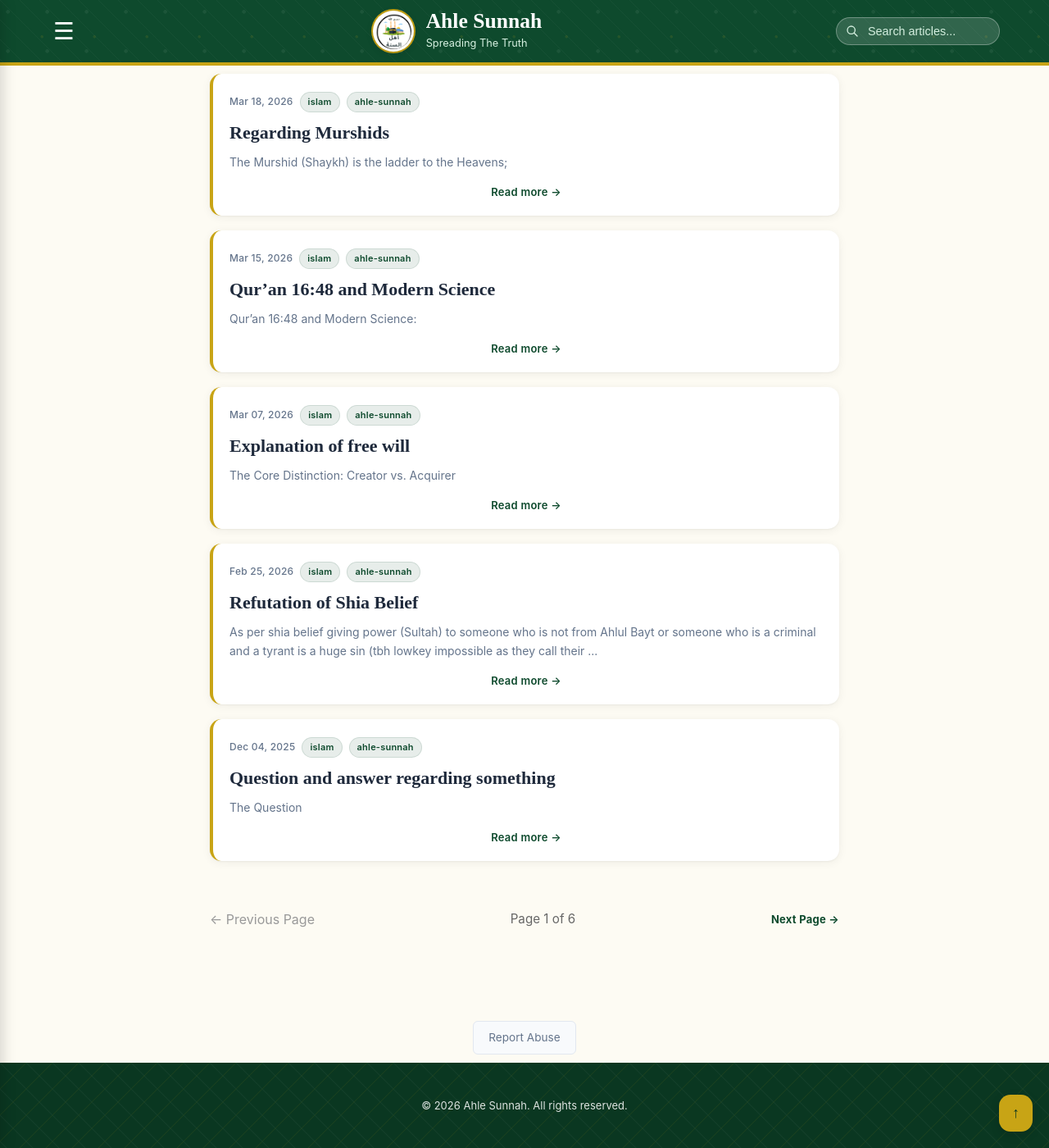
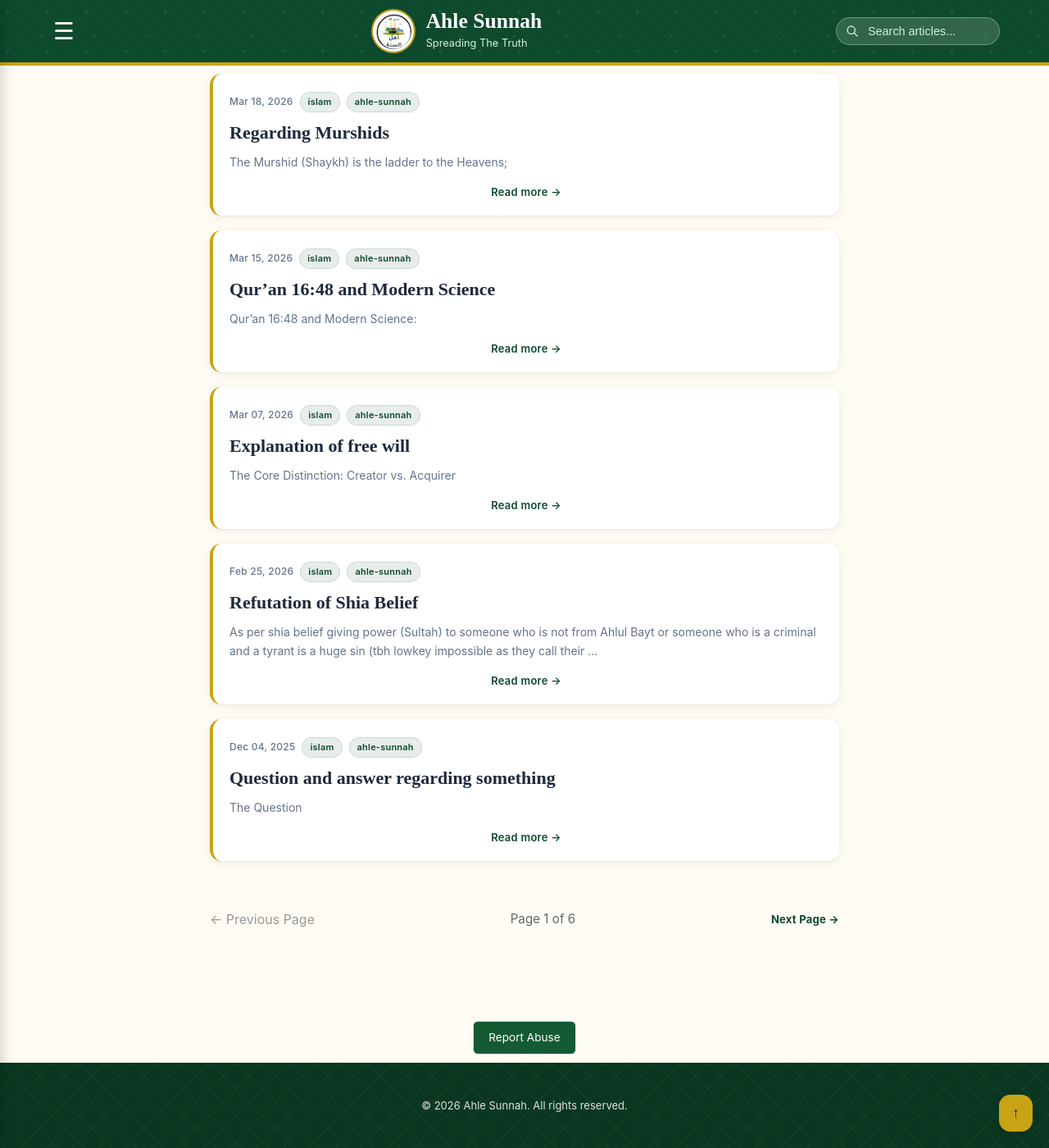
Before and after one commit to Fali17/ahlesunnah, a Jekyll site: the page built from index.html, in a window 1280 px wide and 1400 px high, scrolled down 1046 px. Shown: the whole window at 82% size. Built offline with Jekyll 4.4.1, drawn with Linux system fonts in a browser that asks for light colours; the list of posts is cut into pages by our own code.

Commit message:
Update default.html

```diff
--- a/_layouts/default.html
+++ b/_layouts/default.html
@@ -13,8 +13,8 @@
       display: inline-block;
       margin: 20px auto 10px;
       padding: 8px 18px;
-      background: #f8fafc;
-      color: #64748b;
+      background: #145a32;
+      color: #ffffff;
       border: 1px solid #e2e8f0;
       border-radius: 6px;
       font-size: 0.85rem;
@@ -22,8 +22,8 @@
       transition: all 0.2s ease;
     }
     .report-abuse-btn:hover {
-      background: #fee2e2;
-      color: #b91c1c;
+      background: #33ad10;
+      color: #ffffff;
       border-color: #fca5a5;
     }
     .report-abuse-wrap {
```
Also changed, not shown: other parts of _layouts/default.html (+1 -1 lines).
